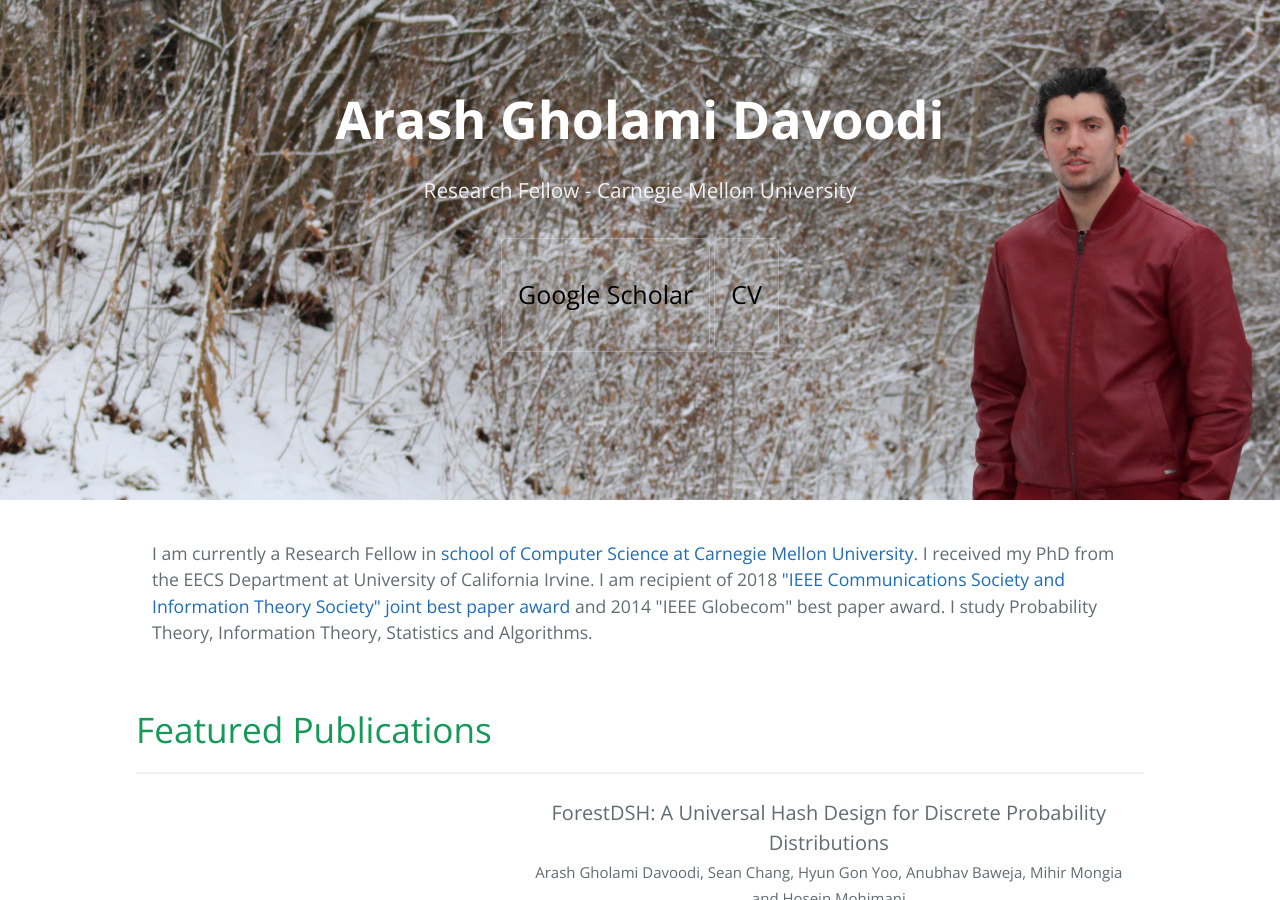
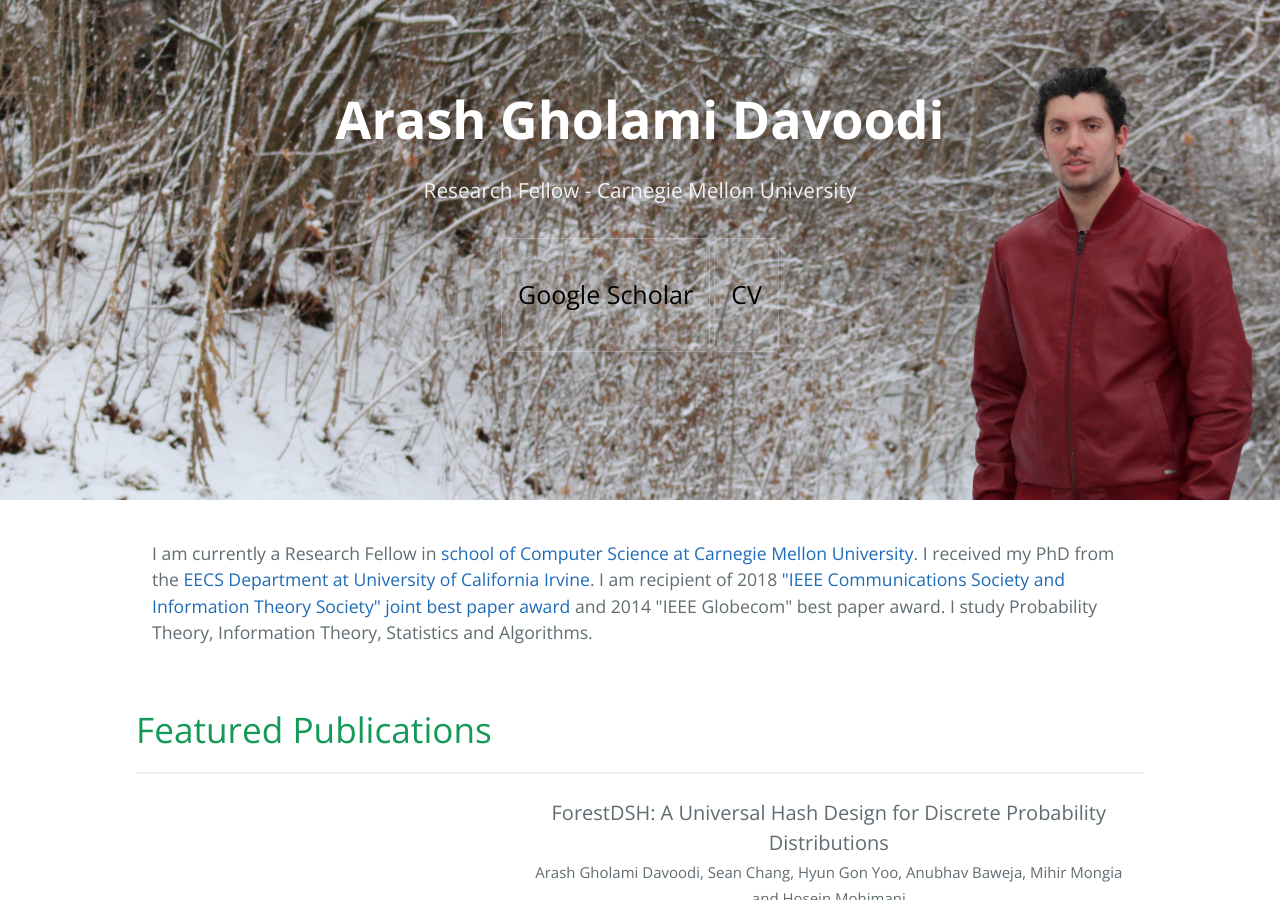
Before and after one commit to arashgholami/arashgholami.github.io, a Jekyll site: the page built from index.md, in a window 1280 px wide and 900 px high. Built offline with Jekyll 4.4.1, drawn with Linux system fonts in a browser that asks for light colours; part of the change alters nothing that is shown.

```diff
--- a/index.md
+++ b/index.md
@@ -6,7 +6,7 @@ layout: default
       <tr>
         <td>
           <p class="text right-align text-large add-top-margin" style="width:100%;">
-              I am currently a Research Fellow in <a href="https://www.cs.cmu.edu/"> school of Computer Science at Carnegie Mellon University</a>. I received my PhD from the EECS Department at University of California Irvine. I am recipient of 2018 <a href="https://ieeexplore.ieee.org/abstract/document/8581557">"IEEE Communications Society and Information Theory Society" joint best paper award</a> and 2014 "IEEE Globecom" best paper award. I study Probability Theory, Information Theory, Statistics and Algorithms.
+              I am currently a Research Fellow in <a href="https://www.cs.cmu.edu/"> school of Computer Science at Carnegie Mellon University</a>. I received my PhD from the <a href="https://engineering.uci.edu/dept/eecs">EECS Department at University of California Irvine</a>. I am recipient of 2018 <a href="https://ieeexplore.ieee.org/abstract/document/8581557">"IEEE Communications Society and Information Theory Society" joint best paper award</a> and 2014 "IEEE Globecom" best paper award. I study Probability Theory, Information Theory, Statistics and Algorithms.
           </p>
         </td>
       </tr>
```
